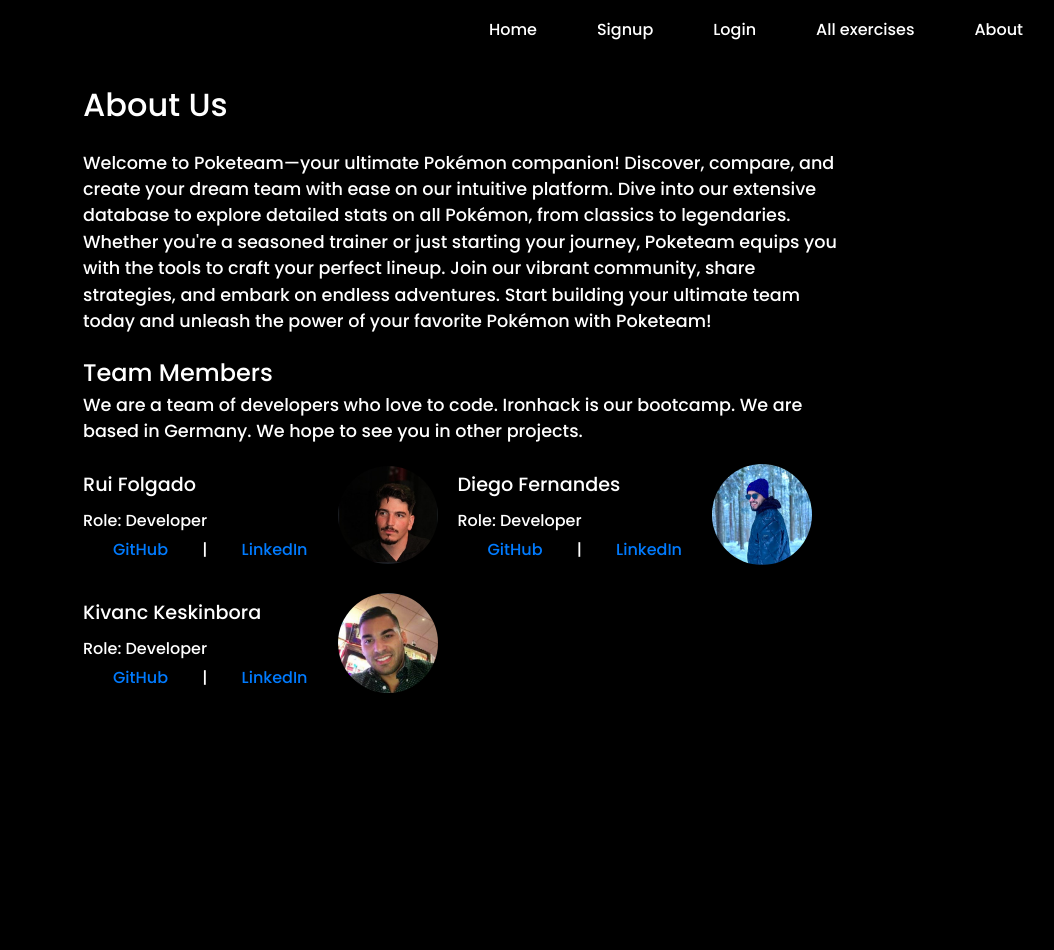
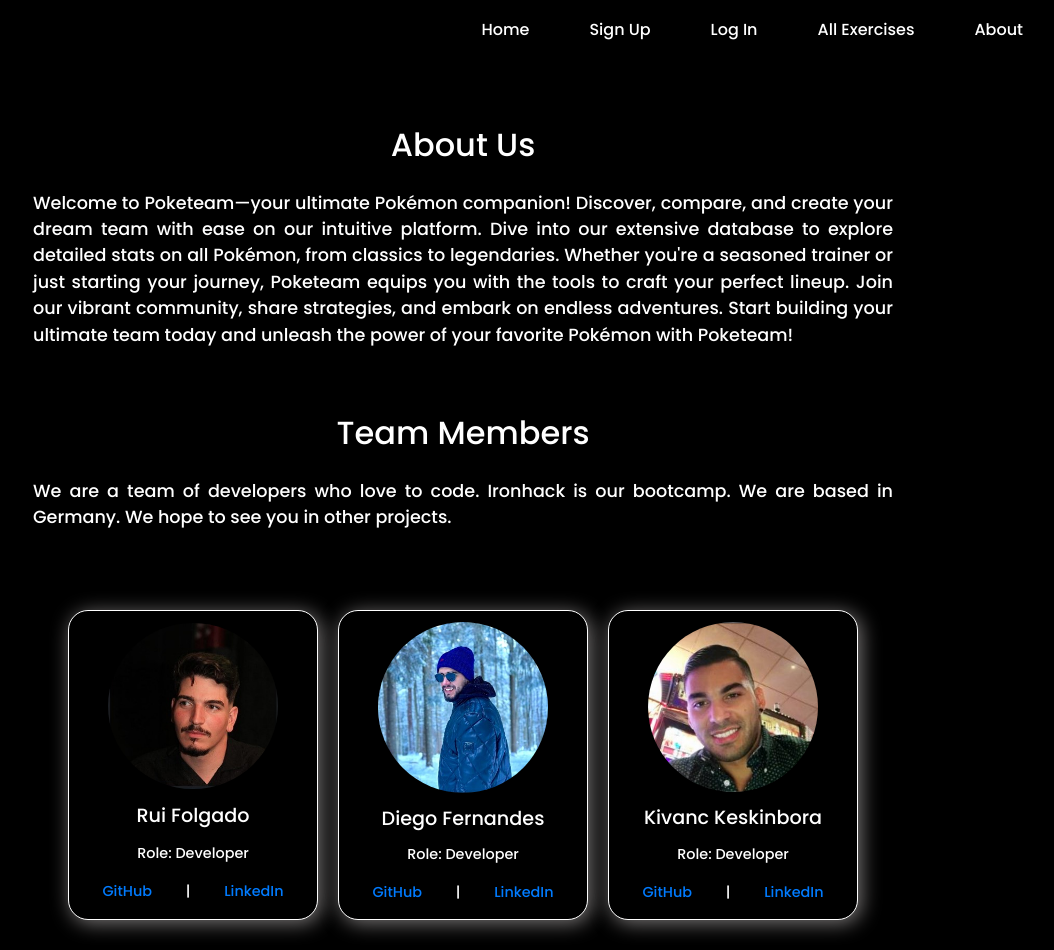
Before and after one commit to dieegoolimaa/fitnesstracker-frontend, a React (Vite) app: page /about in a window 1280 px wide. Shown: the whole page, without its empty margins (177-1231 px from the left). Before the commit the page ends 800 px from the top, so only its background shows below. Built offline with nearby package versions, Linux system fonts and the light colour scheme.

Commit message:
login and about page css

```diff
--- a/src/components/navbar.jsx
+++ b/src/components/navbar.jsx
@@ -27,15 +27,15 @@
         ) : (
           <>
             <li>
-              <Link to="/signup">Signup</Link>
+              <Link to="/signup">Sign Up</Link>
             </li>
             <li>
-              <Link to="/login">Login</Link>
+              <Link to="/login">Log In</Link>
             </li>
           </>
         )}
         <li>
-          <Link to="/exercises">All exercises</Link>
+          <Link to="/exercises">All Exercises</Link>
         </li>
         <li>
           <Link to="/about">About</Link>
--- a/src/pages/AboutPage.jsx
+++ b/src/pages/AboutPage.jsx
@@ -3,9 +3,12 @@
 import rui from "../assets/rui.png";
 import diego from "../assets/diego.png";
 
-const TeamMember = ({ name, role, github, linkedin, imageUrl }) => (
+const TeamMember = ({ name, role, github, linkedin, image }) => (
   <div className="team-member">
     <div className="member-info">
+      <div className="member-image">
+        <img src={image} />
+      </div>
       <h3>{name}</h3>
       <p>
         <strong>Role:</strong> {role}
@@ -19,9 +22,6 @@
           LinkedIn
         </a>
       </p>
-    </div>
-    <div>
-      <img src={imageUrl} alt="Team member photo" />
     </div>
   </div>
 );
@@ -40,7 +40,6 @@
         on endless adventures. Start building your ultimate team today and
         unleash the power of your favorite Pokémon with Poketeam!
       </p>
-
       <h2>Team Members</h2>
       <p>
         We are a team of developers who love to code. Ironhack is our bootcamp.
@@ -49,19 +48,19 @@
 
       <div className="team-members">
         <TeamMember
+          image={rui}
           name="Rui Folgado"
           role="Developer"
           github="https://github.com/Folgad0"
           linkedin="https://www.linkedin.com/in/rui-folgado/"
-          imageUrl={rui}
         />
 
         <TeamMember
           name="Diego Fernandes"
           role="Developer"
           github="https://github.com/kingblocks"
-          linkedin="https://linkedin.com/in/diegolima"
-          imageUrl={diego}
+          linkedin="https://www.linkedin.com/in/diego-fernandes-20/"
+          image={diego}
         />
 
         <TeamMember
@@ -69,7 +68,7 @@
           role="Developer"
           github="https://github.com/dieegoolimaa"
           linkedin="https://linkedin.com/in/kivanckeskinbora"
-          imageUrl={kivanc}
+          image={kivanc}
         />
       </div>
     </div>
--- a/src/styles/AboutPage.css
+++ b/src/styles/AboutPage.css
@@ -1,4 +1,7 @@
 /* AboutPage.module.css */
+/* * {
+  border: 1px solid red;
+} */
 
 .rui {
   background-image: url("../assets/rui.png");
@@ -13,14 +16,26 @@
 }
 
 .aboutPage {
-  max-width: 800px;
+  max-width: 900px;
   margin: 0 auto;
   padding: 20px;
+  display: flex;
+  flex-direction: column;
+  justify-content: center;
+  align-items: center;
+  text-align: justify;
 }
 
 .aboutPage h1 {
+  margin-top: 40px;
+  margin-bottom: 20px;
   font-size: 2rem;
+}
+
+.aboutPage h2 {
+  margin-top: 40px;
   margin-bottom: 20px;
+  font-size: 2rem;
 }
 
 .aboutPage p {
@@ -30,41 +45,57 @@
 }
 
 .team-member {
-  display: flex;
-  align-items: center;
-  margin-bottom: 20px;
+  margin: 10px;
 }
 
 .member-info {
-  flex: 1;
+  margin-top: 50px;
+  display: flex;
+  flex-direction: column;
+  justify-content: space-evenly;
+  align-items: center;
+  width: 250px;
+  height: 310px;
+  border: 1px solid white;
+  border-radius: 20px;
+  box-shadow: 3px 3px 20px rgba(247, 241, 241, 0.5);
 }
 
 .member-info h3 {
   font-size: 1.2rem;
-  margin-bottom: 10px;
 }
 
 .member-info p {
-  font-size: 1rem;
+  width: auto;
+  font-size: 0.9rem;
   margin-bottom: 5px;
+  text-align: center;
 }
 
 .member-info a {
-  color: #007bff; /* Bootstrap's primary color */
+  color: #007bff;
 }
 
 .member-info a:hover {
   text-decoration: underline;
 }
 
-.team-member img {
-  width: 100px; /* Adjust as needed */
-  height: auto;
-  border-radius: 50%; /* Makes the image round */
+.member-image {
+  width: 170px;
+}
+
+.member-image img {
+  width: 170px;
+  display: flex;
+  justify-content: center;
+  align-items: center;
+  border-radius: 50%;
   margin-right: 20px;
 }
 
 .team-members {
   display: flex;
+  align-items: center;
+  justify-content: center;
   flex-wrap: wrap;
 }
--- a/src/styles/LoginPage.css
+++ b/src/styles/LoginPage.css
@@ -10,22 +10,23 @@
   display: flex;
   flex-direction: column;
   justify-content: center;
-  align-items: center;
   border: 1px solid white;
   padding: 20px;
   border-radius: 30px;
   width: 450px;
   height: 300px;
+  box-shadow: 3px 3px 20px rgba(247, 241, 241, 0.5);
 }
 
 .login-container input {
-  margin: 10px;
-  margin-left: 10px;
+  padding: 5px;
+  margin-bottom: 20px;
+  margin-top: 10px;
   border: 0.1px solid white;
-  width: 400px;
-  display: flex;
-  flex-direction: column;
-  align-items: start;
+  border-radius: 10px;
+  background-color: transparent;
+  color: white;
+  width: 97%;
 }
 
 .login-container label {
@@ -34,4 +35,5 @@
   flex-direction: column;
   justify-content: center;
   align-items: start;
+  margin-bottom: 10px;
 }
```
